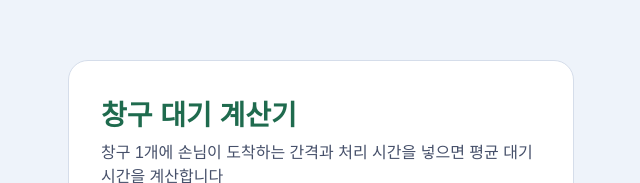
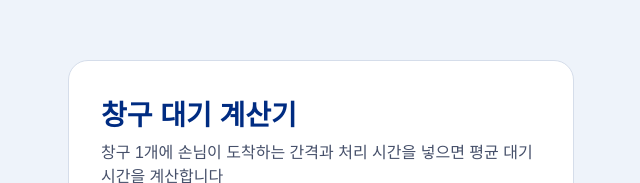
Before and after one commit to lubanu/first-app, a plain HTML site: page index.html in a window 1280 px wide. Shown: the part 111-294 px from the top of the page, without its empty margins (319-959 px from the left). Drawn offline with Linux system fonts and the light colour scheme.

Commit message:
제목 색 되돌리기: 53449bb 버전으로 복원

```diff
--- a/style.css
+++ b/style.css
@@ -18,7 +18,7 @@ body {
 
 h1 {
   margin: 0 0 8px;
-  color: #1F6B4E;
+  color: #002C82;
   font-size: 28px;
 }
 
```
